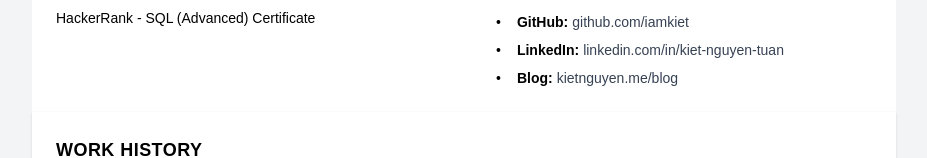
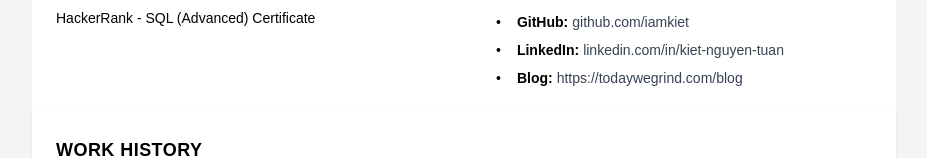
Before and after one commit to iamkiet/kietnguyen-blog, a Next.js app: page /resume in a window 1280 px wide. Shown: the part 643-801 px from the top of the page, without its empty margins (176-1103 px from the left). Built offline with nearby package versions, Linux system fonts and the light colour scheme.

Commit message:
feat: enhance source code for seo

```diff
--- a/app/about/page.tsx
+++ b/app/about/page.tsx
@@ -20,7 +20,7 @@ export const metadata: Metadata = {
     title: "About - Kiet Nguyen",
     description:
       "Learn more about Kiet Nguyen - Senior Software Engineer with expertise in microservices and cloud architecture.",
-    url: "https://kietnguyen.me/about",
+    url: "https://todaywegrind.com/about",
     type: "profile",
   },
 };
--- a/app/blog/page.tsx
+++ b/app/blog/page.tsx
@@ -22,7 +22,7 @@ export const metadata: Metadata = {
     title: "Blog - Kiet Nguyen",
     description:
       "Read the latest thoughts and insights about software engineering, microservices, and web development.",
-    url: "https://kietnguyen.me/blog",
+    url: "https://todaywegrind.com/blog",
     type: "website",
   },
 };
--- a/app/page.tsx
+++ b/app/page.tsx
@@ -15,7 +15,7 @@ export const metadata: Metadata = {
     title: "Kiet Nguyen - Software Engineer",
     description:
       "Software engineer specializing in scalable systems and microservices. Explore insights about modern web development and technology.",
-    url: "https://kietnguyen.me",
+    url: "https://todaywegrind.com",
     images: ["/kietnguyen-profile.png"],
   },
 };
--- a/app/resume/page.tsx
+++ b/app/resume/page.tsx
@@ -24,7 +24,7 @@ export const metadata: Metadata = {
     title: "Resume - Kiet Nguyen",
     description:
       "Todaywegrind is the digital home of Kiet Nguyen—sharing insights on coding, coffee, software engineering, web development, and the modern developer lifestyle. Discover tips, stories, and resources for passionate programmers.",
-    url: "https://kietnguyen.me/resume",
+    url: "https://todaywegrind.com/resume",
     type: "profile",
   },
 };
@@ -233,7 +233,7 @@ export default function Resume() {
                       <p className="text-black">
                         <span className="font-semibold">Blog:</span>
                         <span className="text-gray-700 ml-1">
-                          kietnguyen.me/blog
+                          https://todaywegrind.com/blog
                         </span>
                       </p>
                     </div>
```
